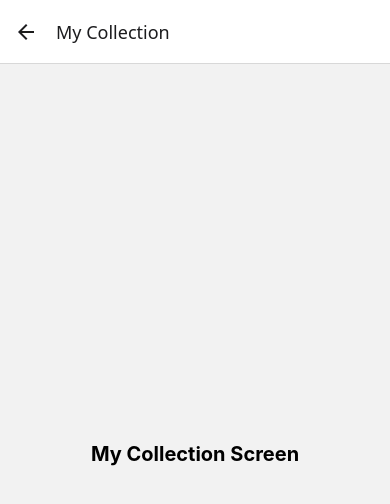
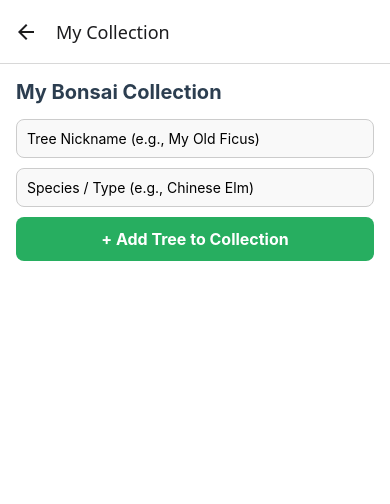
Before and after one commit to Kaushi2002Nishu/BonsaiLog, a React Native app in the folder BonsaiLog/: screen /Collection in a window 390 px wide. Shown: the top 504 px of the page. Built offline with nearby package versions, Linux system fonts and the light colour scheme.

Commit message:
implement collection and schedule screens with async storage support

```diff
--- a/BonsaiLog/src/screens/CollectionScreen.jsx
+++ b/BonsaiLog/src/screens/CollectionScreen.jsx
@@ -1,8 +1,91 @@
-import React from 'react';
-import { View, Text, StyleSheet } from 'react-native';
+import React, { useState, useEffect } from 'react';
+import { View, Text, TextInput, TouchableOpacity, FlatList, StyleSheet } from 'react-native';
+import AsyncStorage from '@react-native-async-storage/async-storage';
+
 export default function CollectionScreen() {
+  const [myTrees, setMyTrees] = useState([]);
+  const [treeName, setTreeName] = useState('');
+  const [treeSpecies, setTreeSpecies] = useState('');
+
+  useEffect(() => {
+    loadCollection();
+  }, []);
+
+  const loadCollection = async () => {
+    try {
+      const data = await AsyncStorage.getItem('@my_bonsai_collection');
+      if (data) {
+        setMyTrees(JSON.parse(data));
+      }
+    } catch (error) {
+      console.log('Error loading collection', error);
+    }
+  };
+
+  const addTree = async () => {
+    if (!treeName.trim()) return;
+    const newItem = {
+      id: Date.now().toString(),
+      name: treeName,
+      species: treeSpecies || 'Unknown Species',
+      dateAdded: new Date().toISOString().split('T')[0]
+    };
+
+    const updatedList = [...myTrees, newItem];
+    setMyTrees(updatedList);
+    try {
+      await AsyncStorage.setItem('@my_bonsai_collection', JSON.stringify(updatedList));
+      setTreeName('');
+      setTreeSpecies('');
+    } catch (error) {
+      console.log('Error saving collection', error);
+    }
+  };
+
   return (
-    <View style={styles.container}><Text style={styles.title}>My Collection Screen</Text></View>
+    <View style={styles.container}>
+      <Text style={styles.headerTitle}>My Bonsai Collection</Text>
+
+      <TextInput
+        style={styles.input}
+        placeholder="Tree Nickname (e.g., My Old Ficus)"
+        value={treeName}
+        onChangeText={setTreeName}
+      />
+      <TextInput
+        style={styles.input}
+        placeholder="Species / Type (e.g., Chinese Elm)"
+        value={treeSpecies}
+        onChangeText={setTreeSpecies}
+      />
+
+      <TouchableOpacity style={styles.addButton} onPress={addTree}>
+        <Text style={styles.addButtonText}>+ Add Tree to Collection</Text>
+      </TouchableOpacity>
+
+      <FlatList
+        data={myTrees}
+        keyExtractor={item => item.id}
+        renderItem={({ item }) => (
+          <View style={styles.card}>
+            <Text style={styles.cardTitle}>{item.name}</Text>
+            <Text style={styles.cardSub}>Species: {item.species}</Text>
+            <Text style={styles.cardDate}>Added: {item.dateAdded}</Text>
+          </View>
+        )}
+      />
+    </View>
   );
 }
-const styles = StyleSheet.create({ container: { flex: 1, padding: 16, justifyContent: 'center', alignItems: 'center' }, title: { fontSize: 20, fontWeight: 'bold' } });
+
+const styles = StyleSheet.create({
+  container: { flex: 1, padding: 16, backgroundColor: '#fff' },
+  headerTitle: { fontSize: 20, fontWeight: 'bold', marginBottom: 15, color: '#2c3e50' },
+  input: { borderWidth: 1, borderColor: '#ccc', padding: 10, borderRadius: 8, marginBottom: 10, backgroundColor: '#f9f9f9' },
+  addButton: { backgroundColor: '#27ae60', padding: 12, borderRadius: 8, alignItems: 'center', marginBottom: 20 },
+  addButtonText: { color: '#fff', fontWeight: 'bold', fontSize: 16 },
+  card: { padding: 15, backgroundColor: '#f1f8e9', borderRadius: 8, marginBottom: 10, borderWidth: 1, borderColor: '#dcedc8' },
+  cardTitle: { fontSize: 16, fontWeight: 'bold', color: '#33691e' },
+  cardSub: { fontSize: 14, color: '#558b2f', marginTop: 2 },
+  cardDate: { fontSize: 12, color: '#7f8c8d', marginTop: 4 }
+});
--- a/BonsaiLog/src/screens/ScheduleScreen.jsx
+++ b/BonsaiLog/src/screens/ScheduleScreen.jsx
@@ -1,8 +1,88 @@
-import React from 'react';
-import { View, Text, StyleSheet } from 'react-native';
+import React, { useState, useEffect } from 'react';
+import { View, Text, TextInput, TouchableOpacity, FlatList, StyleSheet } from 'react-native';
+import AsyncStorage from '@react-native-async-storage/async-storage';
+
 export default function ScheduleScreen() {
+  const [logs, setLogs] = useState([]);
+  const [task, setTask] = useState('');
+  const [date, setDate] = useState('');
+
+  useEffect(() => {
+    loadLogs();
+  }, []);
+
+  const loadLogs = async () => {
+    try {
+      const data = await AsyncStorage.getItem('@care_logs');
+      if (data) {
+        setLogs(JSON.parse(data));
+      }
+    } catch (error) {
+      console.log('Error loading logs', error);
+    }
+  };
+
+  const addLog = async () => {
+    if (!task.trim()) return;
+    const newLog = {
+      id: Date.now().toString(),
+      task: task,
+      date: date || new Date().toISOString().split('T')[0]
+    };
+
+    const updatedLogs = [...logs, newLog];
+    setLogs(updatedLogs);
+    try {
+      await AsyncStorage.setItem('@care_logs', JSON.stringify(updatedLogs));
+      setTask('');
+      setDate('');
+    } catch (error) {
+      console.log('Error saving log', error);
+    }
+  };
+
   return (
-    <View style={styles.container}><Text style={styles.title}>Care Schedule Screen</Text></View>
+    <View style={styles.container}>
+      <Text style={styles.headerTitle}>Care Logbook & Schedule</Text>
+
+      <TextInput
+        style={styles.input}
+        placeholder="Task (e.g., Pruned branches, Watered)"
+        value={task}
+        onChangeText={setTask}
+      />
+      <TextInput
+        style={styles.input}
+        placeholder="Date (YYYY-MM-DD)"
+        value={date}
+        onChangeText={setDate}
+      />
+
+      <TouchableOpacity style={styles.addButton} onPress={addLog}>
+        <Text style={styles.addButtonText}>+ Save Care Log</Text>
+      </TouchableOpacity>
+
+      <FlatList
+        data={logs}
+        keyExtractor={item => item.id}
+        renderItem={({ item }) => (
+          <View style={styles.logCard}>
+            <Text style={styles.taskText}>{item.task}</Text>
+            <Text style={styles.dateText}>📅 {item.date}</Text>
+          </View>
+        )}
+      />
+    </View>
   );
 }
-const styles = StyleSheet.create({ container: { flex: 1, padding: 16, justifyContent: 'center', alignItems: 'center' }, title: { fontSize: 20, fontWeight: 'bold' } });
+
+const styles = StyleSheet.create({
+  container: { flex: 1, padding: 16, backgroundColor: '#fff' },
+  headerTitle: { fontSize: 20, fontWeight: 'bold', marginBottom: 15, color: '#2c3e50' },
+  input: { borderWidth: 1, borderColor: '#ccc', padding: 10, borderRadius: 8, marginBottom: 10, backgroundColor: '#f9f9f9' },
+  addButton: { backgroundColor: '#2980b9', padding: 12, borderRadius: 8, alignItems: 'center', marginBottom: 20 },
+  addButtonText: { color: '#fff', fontWeight: 'bold', fontSize: 16 },
+  logCard: { padding: 15, backgroundColor: '#eef6fc', borderRadius: 8, marginBottom: 10, borderWidth: 1, borderColor: '#d4e6f1' },
+  taskText: { fontSize: 16, fontWeight: 'bold', color: '#1b4f72' },
+  dateText: { fontSize: 13, color: '#566573', marginTop: 4 }
+});
```
